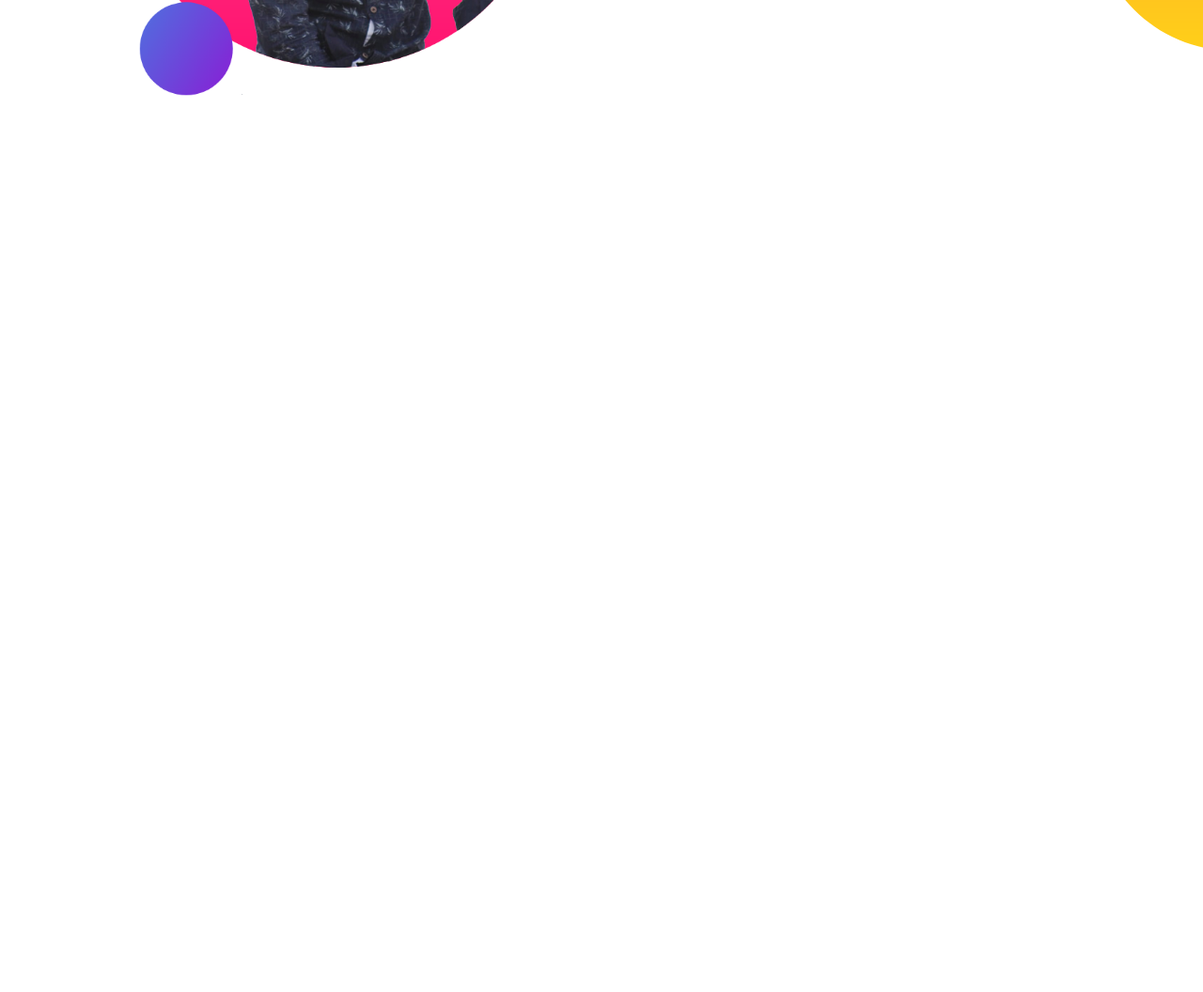
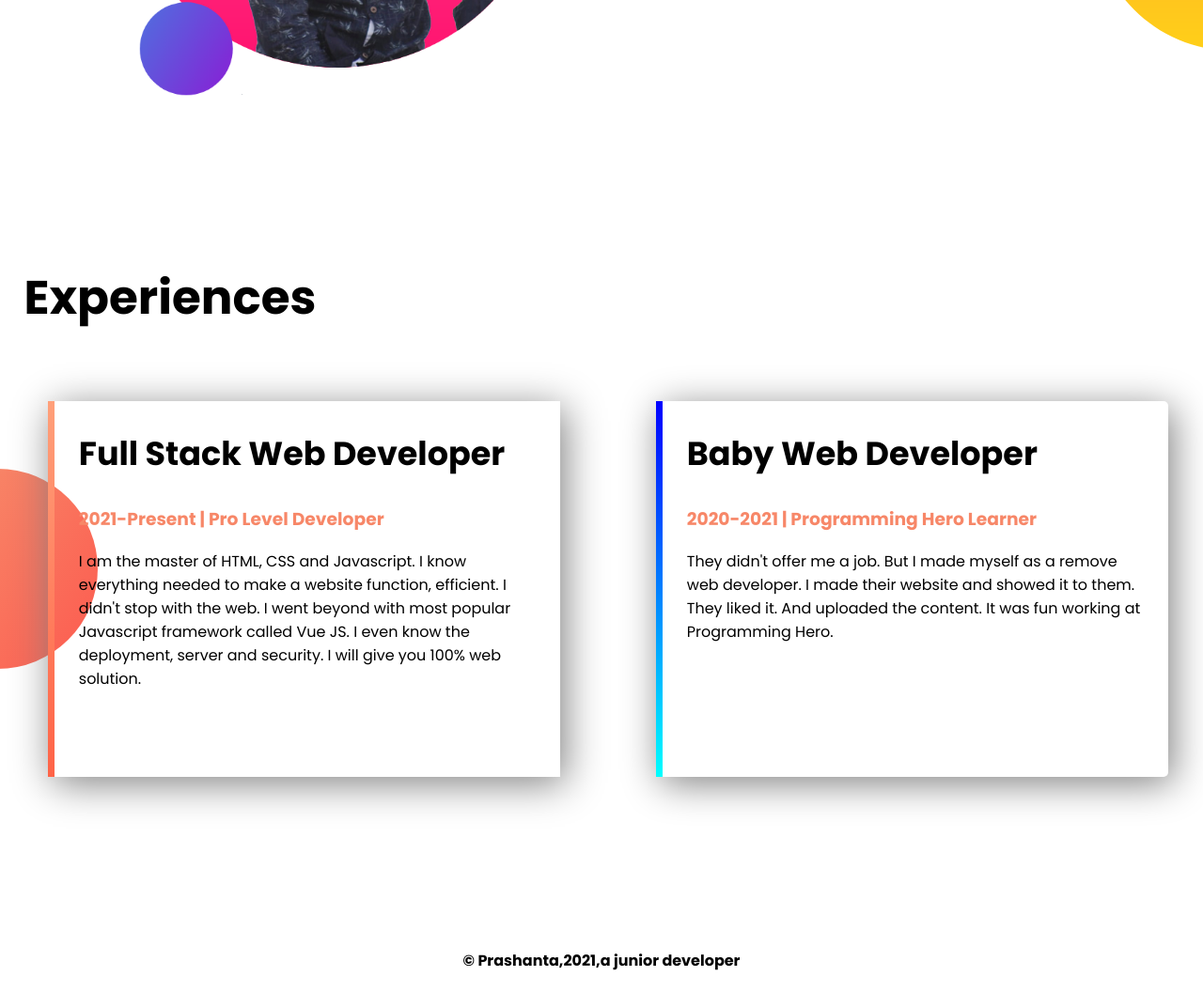
Before and after one commit to prashanta0234/devloper-1st-folio, a plain HTML site: page index.html in a window 1280 px wide. Shown: the part 1070-2126 px from the top of the page at 94% size. Before the commit the page ends 1300 px from the top, so only its background shows below. Drawn offline with Linux system fonts and the light colour scheme.

Commit message:
added exprience

```diff
--- a/index.html
+++ b/index.html
@@ -37,5 +37,25 @@
         </div>
 
     </section>
+    <section class="expriance">
+        <h1>
+            Experiences
+        </h1>
+        <div class="half_div expriance_item" id="full-stack">
+            <h2>Full Stack Web Developer</h2>
+            <h3>2021-Present | Pro Level Developer</h3>
+            <p>I am the master of HTML, CSS and Javascript. I know everything needed to make a website function, efficient. I didn't stop with the web. I went beyond with most popular Javascript framework called Vue JS. I even know the deployment, server and security. I will give you 100% web solution.</p>
+        </div>
+        <div class="half_div expriance_item" id="baby-web">
+            <h2>Baby Web Developer</h2>
+            <h3>2020-2021 | Programming Hero Learner</h3>
+            <p>They didn't offer me a job. But I made myself as a remove web developer. I made their website and showed it to them. They liked it. And uploaded the content. It was fun working at Programming Hero.</p>
+        </div>
+    </section>
+
+        <div class="footer">
+            <h4>&copy; Prashanta,2021,a junior developer</h4>
+        </div>
+
 </body>
 </html>
--- a/style.css
+++ b/style.css
@@ -51,3 +51,59 @@ section{
     background-repeat: no-repeat;
     background-position: right;
 }
+.expriance{
+
+    margin-top: 50px;
+    background-image: url(images/exp-bg.png);
+    background-repeat: no-repeat;
+    background-position: left;
+    /* background-size: 50% 0; */
+}
+.expriance div{
+    box-shadow: 5px 7px 40px gray;
+    height: 80%;
+
+
+
+}
+.expriance h1{
+    font-size: 50px;
+    margin-left: 2%;
+}
+#full-stack h3{
+    color:#F78768 ;
+}
+#baby-web h3{
+    color:#F78768 ;
+}
+#baby-web h2{
+    font-size: 35px;
+}
+#full-stack h2{
+    font-size: 35px;
+}
+#full-stack p{
+    padding-right:20px;
+}
+#baby-web p{
+    padding-right:20px;
+}
+#baby-web{
+    margin-left: 8%;
+    border-left: 7px solid;
+    border-image: linear-gradient(180deg, blue, cyan);
+    border-image-slice: 1;
+    border-radius: 5px;
+}
+#full-stack{
+
+    border-left: 7px solid;
+    border-image: linear-gradient(180deg, lightsalmon, tomato);
+    border-image-slice: 1;
+
+}
+.footer h4{
+    margin-top: 80px;
+    text-align: center;
+
+}
```
